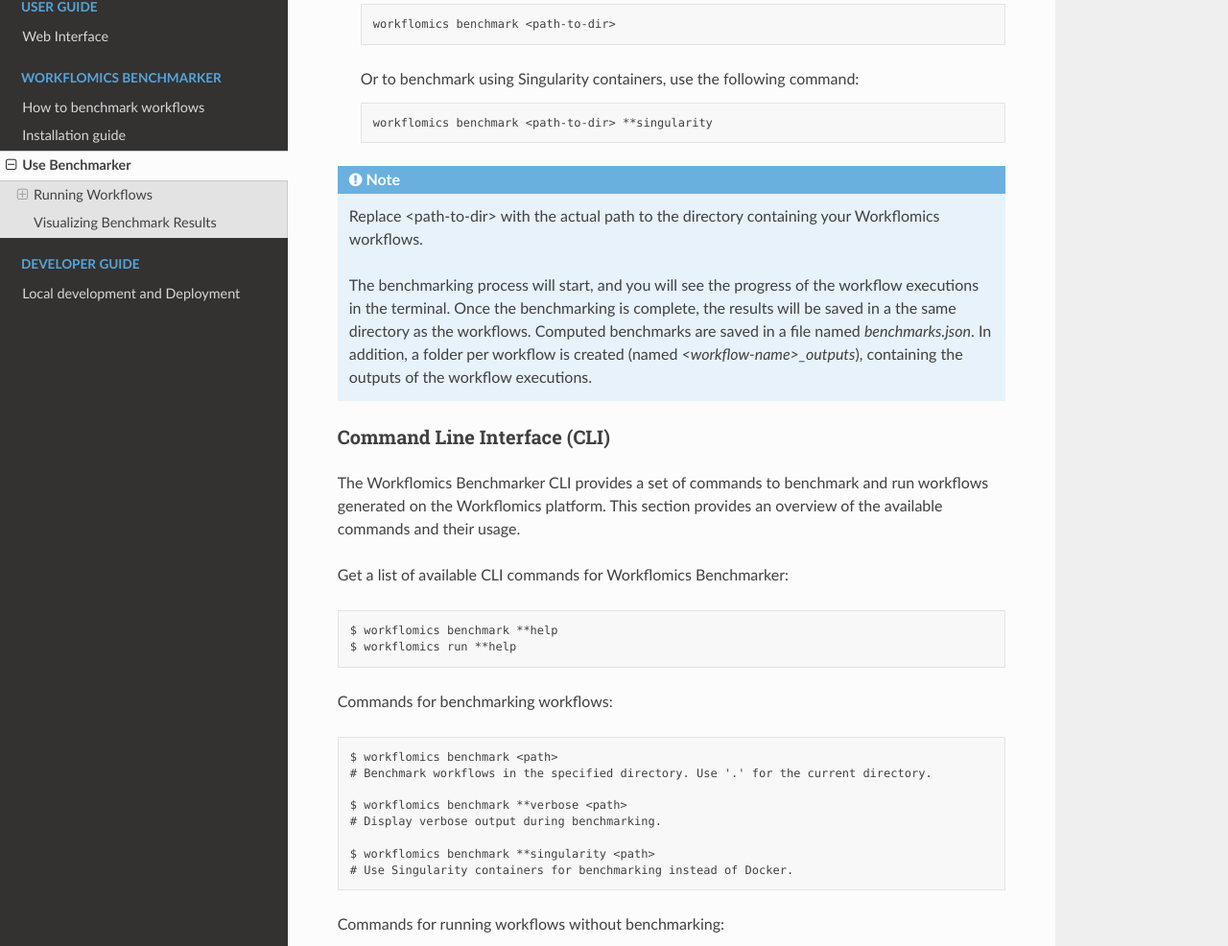
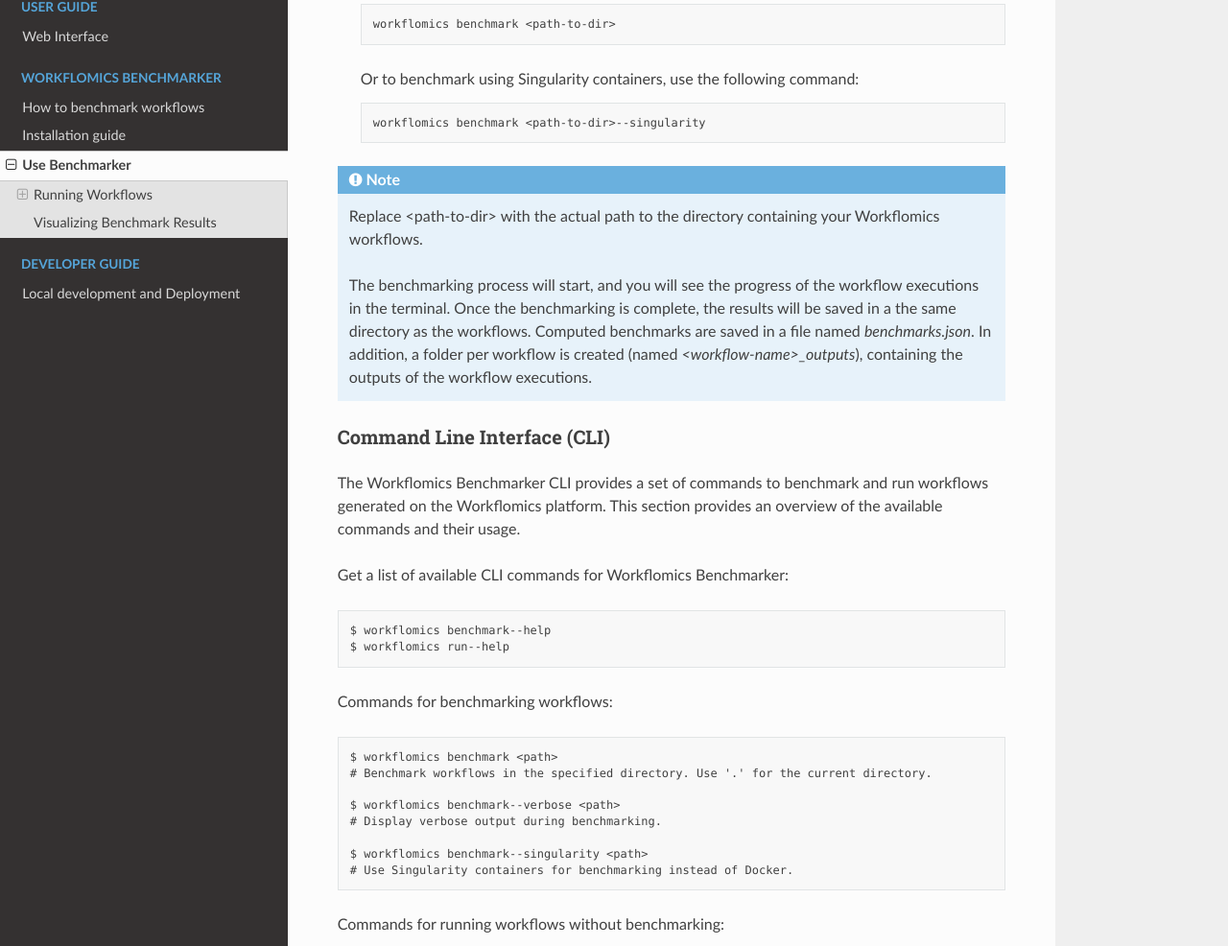
Before and after one commit to Workflomics/workflomics-readthedocs, a Sphinx documentation site: the page built from docs/source/workflomics-benchmarker/benchmarker-usage.rst, in a window 1280 px wide and 1400 px high, scrolled down 421 px. Shown: the part 139-1125 px from the top of the window at 96% size. Built offline with Sphinx 7.4.7 and the Read the Docs theme 2.0.0, drawn with Linux system fonts in a browser that asks for light colours.

Commit message:
Revert issues caused by auto-replace

```diff
--- a/docs/source/basics/installation.rst
+++ b/docs/source/basics/installation.rst
@@ -58,7 +58,7 @@ Deployment
 
      .. code-block:: bash
 
-        docker compose **env-file .env up -d
+        docker compose--env-file .env up -d
 
    - To remove the containers, run:
 
--- a/docs/source/workflomics-benchmarker/benchmarker-installation.rst
+++ b/docs/source/workflomics-benchmarker/benchmarker-installation.rst
@@ -74,7 +74,7 @@ Docker supports containerized environments:
 
    .. code-block:: bash
 
-      docker **version
+      docker--version
 
 Installing Singularity/Apptainer
 ================================
--- a/docs/source/workflomics-benchmarker/benchmarker-usage.rst
+++ b/docs/source/workflomics-benchmarker/benchmarker-usage.rst
@@ -26,7 +26,7 @@ To run the Workflomics workflows:
 
    .. code-block:: bash
 
-      workflomics benchmark <path-to-dir> **singularity
+      workflomics benchmark <path-to-dir>--singularity
 
 .. note:: Replace <path-to-dir> with the actual path to the directory containing your Workflomics workflows.
 
@@ -43,8 +43,8 @@ The Workflomics Benchmarker CLI provides a set of commands to benchmark and run
 
 Get a list of available CLI commands for Workflomics Benchmarker::
 
-  $ workflomics benchmark **help
-  $ workflomics run **help
+  $ workflomics benchmark--help
+  $ workflomics run--help
 
 
 Commands for benchmarking workflows::
@@ -52,10 +52,10 @@ Commands for benchmarking workflows::
   $ workflomics benchmark <path>
   # Benchmark workflows in the specified directory. Use '.' for the current directory.
 
-  $ workflomics benchmark **verbose <path>
+  $ workflomics benchmark--verbose <path>
   # Display verbose output during benchmarking.
 
-  $ workflomics benchmark **singularity <path>
+  $ workflomics benchmark--singularity <path>
   # Use Singularity containers for benchmarking instead of Docker.
 
 Commands for running workflows without benchmarking::
```
